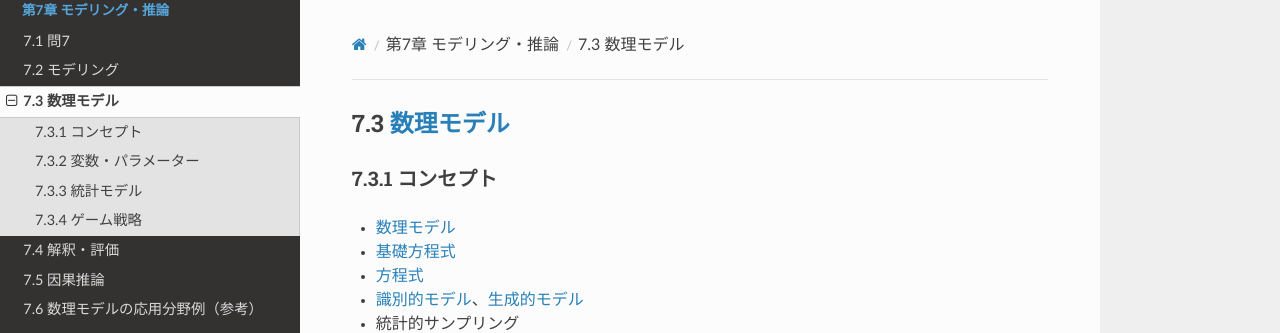
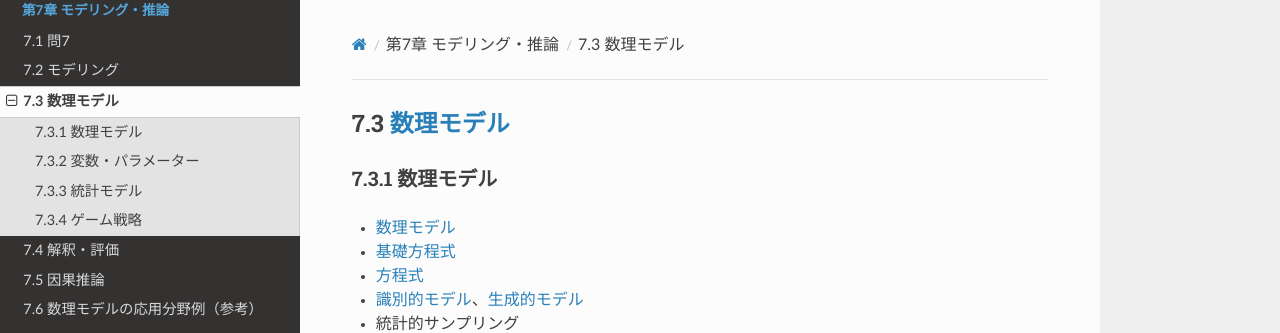
Before and after one commit to the-understanding/texts, an MkDocs documentation site: the page built from markdown_jp/7-3.md, in a window 1280 px wide and 900 px high. Shown: the top 333 px of the window. Built offline with MkDocs 1.6.1, drawn with Linux system fonts in a browser that asks for light colours; nearby versions of some CDN libraries.

Commit message:
文書の更新

```diff
--- a/markdown_jp/10-2.md
+++ b/markdown_jp/10-2.md
@@ -13,7 +13,7 @@
 - [オートマトン](https://ja.wikipedia.org/wiki/%E3%82%AA%E3%83%BC%E3%83%88%E3%83%9E%E3%83%88%E3%83%B3)、[形式言語](https://ja.wikipedia.org/wiki/%E5%BD%A2%E5%BC%8F%E8%A8%80%E8%AA%9E)、[形式文法](https://ja.wikipedia.org/wiki/%E5%BD%A2%E5%BC%8F%E6%96%87%E6%B3%95)、[正規表現](https://ja.wikipedia.org/wiki/%E6%AD%A3%E8%A6%8F%E8%A1%A8%E7%8F%BE)
 - [決定可能性](https://ja.wikipedia.org/wiki/%E6%B1%BA%E5%AE%9A%E5%8F%AF%E8%83%BD%E6%80%A7)、[停止性問題](https://ja.wikipedia.org/wiki/%E5%81%9C%E6%AD%A2%E6%80%A7%E5%95%8F%E9%A1%8C)
 - [セル・オートマトン](https://ja.wikipedia.org/wiki/%E3%82%BB%E3%83%AB%E3%83%BB%E3%82%AA%E3%83%BC%E3%83%88%E3%83%9E%E3%83%88%E3%83%B3)（→ 5.5 変動・発展）
-- [可逆計算](https://ja.wikipedia.org/wiki/%E5%8F%AF%E9%80%86%E8%A8%88%E7%AE%97)（→4.2.1 現象論的因果性）
+- [可逆計算](https://ja.wikipedia.org/wiki/%E5%8F%AF%E9%80%86%E8%A8%88%E7%AE%97)（→ 4.2.1 現象論的因果性）
 
 
 
@@ -29,7 +29,7 @@
     - [非線形計画法](https://ja.wikipedia.org/wiki/%E9%9D%9E%E7%B7%9A%E5%BD%A2%E8%A8%88%E7%94%BB%E6%B3%95)（[勾配法](https://ja.wikipedia.org/wiki/%E5%8B%BE%E9%85%8D%E6%B3%95)、[最急降下法](https://ja.wikipedia.org/wiki/%E6%9C%80%E6%80%A5%E9%99%8D%E4%B8%8B%E6%B3%95)、[準ニュートン法](https://ja.wikipedia.org/wiki/%E6%BA%96%E3%83%8B%E3%83%A5%E3%83%BC%E3%83%88%E3%83%B3%E6%B3%95)）
     - [組合せ最適化](https://ja.wikipedia.org/wiki/%E7%B5%84%E5%90%88%E3%81%9B%E6%9C%80%E9%81%A9%E5%8C%96)、[メタヒューリスティクス](https://ja.wikipedia.org/wiki/%E3%83%A1%E3%82%BF%E3%83%92%E3%83%A5%E3%83%BC%E3%83%AA%E3%82%B9%E3%83%86%E3%82%A3%E3%82%AF%E3%82%B9)（[局所探索法](https://ja.wikipedia.org/wiki/%E5%B1%80%E6%89%80%E6%8E%A2%E7%B4%A2%E6%B3%95)、[進化的アルゴリズム](https://ja.wikipedia.org/wiki/%E9%80%B2%E5%8C%96%E7%9A%84%E3%82%A2%E3%83%AB%E3%82%B4%E3%83%AA%E3%82%BA%E3%83%A0)、[焼きなまし法](https://ja.wikipedia.org/wiki/%E7%84%BC%E3%81%8D%E3%81%AA%E3%81%BE%E3%81%97%E6%B3%95)、[乱択アルゴリズム](https://ja.wikipedia.org/wiki/%E4%B9%B1%E6%8A%9E%E3%82%A2%E3%83%AB%E3%82%B4%E3%83%AA%E3%82%BA%E3%83%A0)）
 - [ノーフリーランチ定理](https://ja.wikipedia.org/wiki/%E3%83%8E%E3%83%BC%E3%83%95%E3%83%AA%E3%83%BC%E3%83%A9%E3%83%B3%E3%83%81%E5%AE%9A%E7%90%86)、[近似アルゴリズム](https://ja.wikipedia.org/wiki/%E8%BF%91%E4%BC%BC%E3%82%A2%E3%83%AB%E3%82%B4%E3%83%AA%E3%82%BA%E3%83%A0)、[理論計算機科学](https://ja.wikipedia.org/wiki/%E7%90%86%E8%AB%96%E8%A8%88%E7%AE%97%E6%A9%9F%E7%A7%91%E5%AD%A6)
-- [数値解析](https://ja.wikipedia.org/wiki/%E6%95%B0%E5%80%A4%E8%A7%A3%E6%9E%90)、[シミュレーション](https://ja.wikipedia.org/wiki/%E3%82%B7%E3%83%9F%E3%83%A5%E3%83%AC%E3%83%BC%E3%82%B7%E3%83%A7%E3%83%B3)（→ 7.3.2 コンセプト）
+- [数値解析](https://ja.wikipedia.org/wiki/%E6%95%B0%E5%80%A4%E8%A7%A3%E6%9E%90)、[シミュレーション](https://ja.wikipedia.org/wiki/%E3%82%B7%E3%83%9F%E3%83%A5%E3%83%AC%E3%83%BC%E3%82%B7%E3%83%A7%E3%83%B3)（→ 7.3.1 数理モデル）
     - [反復法 \(数値計算\)](https://ja.wikipedia.org/wiki/%E5%8F%8D%E5%BE%A9%E6%B3%95_(%E6%95%B0%E5%80%A4%E8%A8%88%E7%AE%97))
     - [差分法](https://ja.wikipedia.org/wiki/%E5%B7%AE%E5%88%86%E6%B3%95)
     - [有限要素法](https://ja.wikipedia.org/wiki/%E6%9C%89%E9%99%90%E8%A6%81%E7%B4%A0%E6%B3%95)
--- a/markdown_jp/10-4.md
+++ b/markdown_jp/10-4.md
@@ -2,19 +2,19 @@
 ### **10.4.1 記号主義とコネクショニズム**
 - [人工知能の歴史](https://ja.wikipedia.org/wiki/%E4%BA%BA%E5%B7%A5%E7%9F%A5%E8%83%BD%E3%81%AE%E6%AD%B4%E5%8F%B2)、[ダートマス会議](https://ja.wikipedia.org/wiki/%E3%83%80%E3%83%BC%E3%83%88%E3%83%9E%E3%82%B9%E4%BC%9A%E8%AD%B0)
 - [記号主義](https://ja.wikipedia.org/wiki/%E8%A8%98%E5%8F%B7%E4%B8%BB%E7%BE%A9)
-	- [知識表現](https://ja.wikipedia.org/wiki/%E7%9F%A5%E8%AD%98%E8%A1%A8%E7%8F%BE)、[エキスパートシステム](https://ja.wikipedia.org/wiki/%E3%82%A8%E3%82%AD%E3%82%B9%E3%83%91%E3%83%BC%E3%83%88%E3%82%B7%E3%82%B9%E3%83%86%E3%83%A0)（→ 7.3.2 コンセプト）、推論エンジン、[オントロジー \(情報科学\)](https://ja.wikipedia.org/wiki/%E3%82%AA%E3%83%B3%E3%83%88%E3%83%AD%E3%82%B8%E3%83%BC_(%E6%83%85%E5%A0%B1%E7%A7%91%E5%AD%A6))（→ 2.4.1 構造化による理解）
+	- [知識表現](https://ja.wikipedia.org/wiki/%E7%9F%A5%E8%AD%98%E8%A1%A8%E7%8F%BE)、[エキスパートシステム](https://ja.wikipedia.org/wiki/%E3%82%A8%E3%82%AD%E3%82%B9%E3%83%91%E3%83%BC%E3%83%88%E3%82%B7%E3%82%B9%E3%83%86%E3%83%A0)（→ 7.3.1 数理モデル）、推論エンジン、[オントロジー \(情報科学\)](https://ja.wikipedia.org/wiki/%E3%82%AA%E3%83%B3%E3%83%88%E3%83%AD%E3%82%B8%E3%83%BC_(%E6%83%85%E5%A0%B1%E7%A7%91%E5%AD%A6))（→ 2.4.1 構造化による理解）
 - [コネクショニズム](https://ja.wikipedia.org/wiki/%E3%82%B3%E3%83%8D%E3%82%AF%E3%82%B7%E3%83%A7%E3%83%8B%E3%82%BA%E3%83%A0)
-	- [ニューラルネットワーク](https://ja.wikipedia.org/wiki/%E3%83%8B%E3%83%A5%E3%83%BC%E3%83%A9%E3%83%AB%E3%83%8D%E3%83%83%E3%83%88%E3%83%AF%E3%83%BC%E3%82%AF)（→ 7.3.2 コンセプト）、[パーセプトロン](https://ja.wikipedia.org/wiki/%E3%83%91%E3%83%BC%E3%82%BB%E3%83%97%E3%83%88%E3%83%AD%E3%83%B3)、[誤差逆伝播法](https://ja.wikipedia.org/wiki/%E3%83%90%E3%83%83%E3%82%AF%E3%83%97%E3%83%AD%E3%83%91%E3%82%B2%E3%83%BC%E3%82%B7%E3%83%A7%E3%83%B3)
+	- [ニューラルネットワーク](https://ja.wikipedia.org/wiki/%E3%83%8B%E3%83%A5%E3%83%BC%E3%83%A9%E3%83%AB%E3%83%8D%E3%83%83%E3%83%88%E3%83%AF%E3%83%BC%E3%82%AF)（→ 7.3.1 数理モデル）、[パーセプトロン](https://ja.wikipedia.org/wiki/%E3%83%91%E3%83%BC%E3%82%BB%E3%83%97%E3%83%88%E3%83%AD%E3%83%B3)、[誤差逆伝播法](https://ja.wikipedia.org/wiki/%E3%83%90%E3%83%83%E3%82%AF%E3%83%97%E3%83%AD%E3%83%91%E3%82%B2%E3%83%BC%E3%82%B7%E3%83%A7%E3%83%B3)
 
 ### **10.4.2 深層学習・生成AI**
-- [ディープラーニング](https://ja.wikipedia.org/wiki/%E3%83%87%E3%82%A3%E3%83%BC%E3%83%97%E3%83%A9%E3%83%BC%E3%83%8B%E3%83%B3%E3%82%B0)（→ 7.3.2 コンセプト）、[畳み込みニューラルネットワーク](https://ja.wikipedia.org/wiki/%E7%95%B3%E3%81%BF%E8%BE%BC%E3%81%BF%E3%83%8B%E3%83%A5%E3%83%BC%E3%83%A9%E3%83%AB%E3%83%8D%E3%83%83%E3%83%88%E3%83%AF%E3%83%BC%E3%82%AF)
+- [ディープラーニング](https://ja.wikipedia.org/wiki/%E3%83%87%E3%82%A3%E3%83%BC%E3%83%97%E3%83%A9%E3%83%BC%E3%83%8B%E3%83%B3%E3%82%B0)（→ 7.3.1 数理モデル）、[畳み込みニューラルネットワーク](https://ja.wikipedia.org/wiki/%E7%95%B3%E3%81%BF%E8%BE%BC%E3%81%BF%E3%83%8B%E3%83%A5%E3%83%BC%E3%83%A9%E3%83%AB%E3%83%8D%E3%83%83%E3%83%88%E3%83%AF%E3%83%BC%E3%82%AF)
 - [特徴量学習](https://ja.wikipedia.org/wiki/%E7%89%B9%E5%BE%B4%E9%87%8F%E5%AD%A6%E7%BF%92)（表現学習）、[分散表現](https://ja.wikipedia.org/wiki/%E5%88%86%E6%95%A3%E8%A1%A8%E7%8F%BE)、[埋め込み \(数学\)](https://ja.wikipedia.org/wiki/%E5%9F%8B%E3%82%81%E8%BE%BC%E3%81%BF_(%E6%95%B0%E5%AD%A6))（→ 2.4.4 関係性の構造）、潜在空間
 - [アテンション \(機械学習\)](https://ja.wikipedia.org/wiki/%E3%82%A2%E3%83%86%E3%83%B3%E3%82%B7%E3%83%A7%E3%83%B3_(%E6%A9%9F%E6%A2%B0%E5%AD%A6%E7%BF%92))（→ 1.3.2 認識）、[Transformer \(機械学習モデル\)](https://ja.wikipedia.org/wiki/Transformer_(%E6%A9%9F%E6%A2%B0%E5%AD%A6%E7%BF%92%E3%83%A2%E3%83%87%E3%83%AB))
 - [大規模言語モデル](https://ja.wikipedia.org/wiki/%E5%A4%A7%E8%A6%8F%E6%A8%A1%E8%A8%80%E8%AA%9E%E3%83%A2%E3%83%87%E3%83%AB)、[基盤モデル](https://ja.wikipedia.org/wiki/%E5%9F%BA%E7%9B%A4%E3%83%A2%E3%83%87%E3%83%AB)、[生成的人工知能](https://ja.wikipedia.org/wiki/%E7%94%9F%E6%88%90%E7%9A%84%E4%BA%BA%E5%B7%A5%E7%9F%A5%E8%83%BD)、[拡散モデル \(機械学習\)](https://ja.wikipedia.org/wiki/%E6%8B%A1%E6%95%A3%E3%83%A2%E3%83%87%E3%83%AB_(%E6%A9%9F%E6%A2%B0%E5%AD%A6%E7%BF%92))
-- [強化学習](https://ja.wikipedia.org/wiki/%E5%BC%B7%E5%8C%96%E5%AD%A6%E7%BF%92)（→ 7.3.2 コンセプト）、人間のフィードバックによる強化学習
+- [強化学習](https://ja.wikipedia.org/wiki/%E5%BC%B7%E5%8C%96%E5%AD%A6%E7%BF%92)（→ 7.3.1 数理モデル）、人間のフィードバックによる強化学習
 
 ### **10.4.3 AIの安全性と社会的影響**
 - [AIアライメント](https://ja.wikipedia.org/wiki/AI%E3%82%A2%E3%83%A9%E3%82%A4%E3%83%A1%E3%83%B3%E3%83%88)、[報酬ハッキング](https://ja.wikipedia.org/wiki/%E5%A0%B1%E9%85%AC%E3%83%8F%E3%83%83%E3%82%AD%E3%83%B3%E3%82%B0)（→ 7.4.1 モデルの解釈・評価）
 - [説明可能なAI](https://ja.wikipedia.org/wiki/%E8%AA%AC%E6%98%8E%E5%8F%AF%E8%83%BD%E3%81%AAAI)（→ 7.4.1 モデルの解釈・評価）、ハルシネーション
 - [人工知能の倫理](https://ja.wikipedia.org/wiki/%E4%BA%BA%E5%B7%A5%E7%9F%A5%E8%83%BD%E3%81%AE%E5%80%AB%E7%90%86)（→ 8.3 価値）
-- [汎用人工知能](https://ja.wikipedia.org/wiki/%E6%B1%8E%E7%94%A8%E4%BA%BA%E5%B7%A5%E7%9F%A5%E8%83%BD)（→ 7.3.2 コンセプト）、[技術的特異点](https://ja.wikipedia.org/wiki/%E6%8A%80%E8%A1%93%E7%9A%84%E7%89%B9%E7%95%B0%E7%82%B9)
+- [汎用人工知能](https://ja.wikipedia.org/wiki/%E6%B1%8E%E7%94%A8%E4%BA%BA%E5%B7%A5%E7%9F%A5%E8%83%BD)（→ 7.3.1 数理モデル）、[技術的特異点](https://ja.wikipedia.org/wiki/%E6%8A%80%E8%A1%93%E7%9A%84%E7%89%B9%E7%95%B0%E7%82%B9)
--- a/markdown_jp/7-3.md
+++ b/markdown_jp/7-3.md
@@ -1,6 +1,6 @@
 ## **7.3 [数理モデル](https://ja.wikipedia.org/wiki/%E6%95%B0%E7%90%86%E3%83%A2%E3%83%87%E3%83%AB)**
 
-### **7.3.1 コンセプト**
+### **7.3.1 数理モデル**
 - [数理モデル](https://ja.wikipedia.org/wiki/%E6%95%B0%E7%90%86%E3%83%A2%E3%83%87%E3%83%AB)
 - [基礎方程式](https://ja.wikipedia.org/wiki/%E5%9F%BA%E7%A4%8E%E6%96%B9%E7%A8%8B%E5%BC%8F)
 - [方程式](https://ja.wikipedia.org/wiki/%E6%96%B9%E7%A8%8B%E5%BC%8F)
```
Also changed, not shown: markdown_jp/5-2.md (+3 -3 lines), markdown_jp/6-3.md (+4 -4 lines), markdown_jp/afterword.md (+2 -2 lines).
